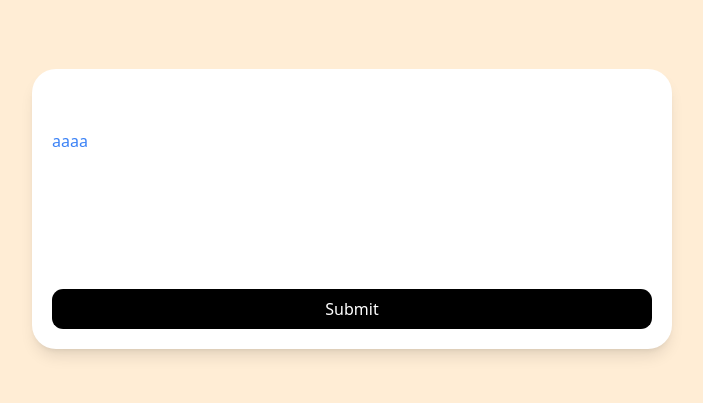
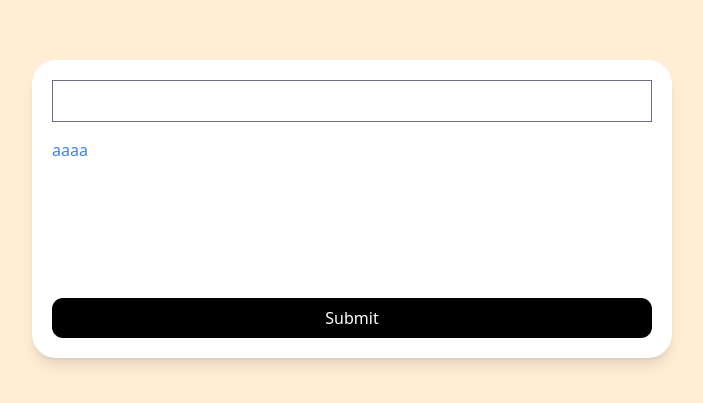
Before and after one commit to jonghwa3471/carrot-market-next14, a Next.js app: page / in a window 1280 px wide. Shown: the part 191-594 px from the top of the page, without its empty margins (288-991 px from the left). Built offline with nearby package versions, Linux system fonts and the light colour scheme.

Commit message:
#3.12 Plugins

```diff
--- a/package.json
+++ b/package.json
@@ -9,6 +9,7 @@
     "lint": "next lint"
   },
   "dependencies": {
+    "@tailwindcss/forms": "^0.5.10",
     "next": "14.2.32",
     "react": "^18",
     "react-dom": "^18"
--- a/tailwind.config.ts
+++ b/tailwind.config.ts
@@ -1,4 +1,5 @@
 import type { Config } from "tailwindcss";
+import forms from "@tailwindcss/forms";
 
 const config: Config = {
   content: [
@@ -16,6 +17,6 @@ const config: Config = {
       },
     },
   },
-  plugins: [],
+  plugins: [forms],
 };
 export default config;
```
Also changed, not shown: 1 other file (tests, documents, lock files or other folders).
